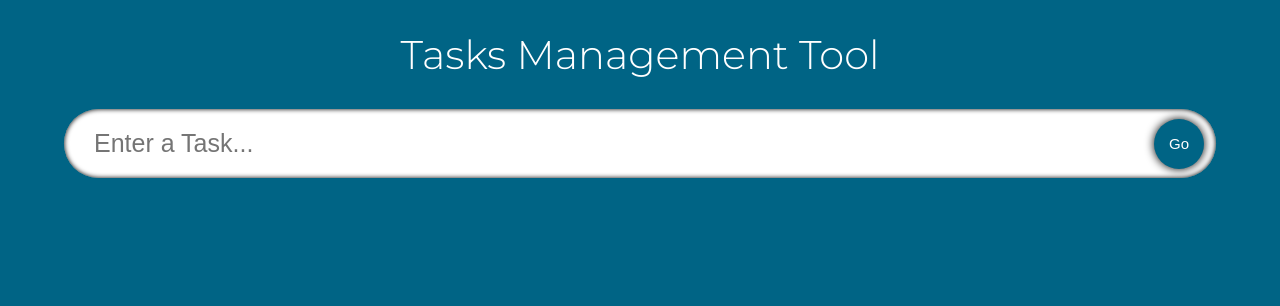
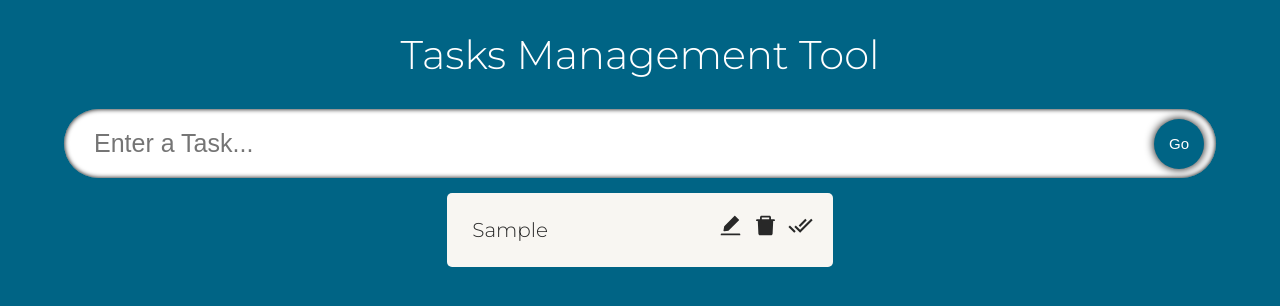
Before and after one commit to peterk6e/react-tasks-management, a React (Create React App) app: page / in a window 1280 px wide. Both pictures are taken after typing "Sample" into the empty fields and a click on the button "Go". Shown: the top 306 px of the page. Built offline with nearby package versions, Linux system fonts and the light colour scheme.

Commit message:
update main components

```diff
--- a/package.json
+++ b/package.json
@@ -12,6 +12,7 @@
     "@types/react-dom": "^18.0.5",
     "react": "^18.1.0",
     "react-dom": "^18.1.0",
+    "react-icons": "^4.3.1",
     "react-scripts": "5.0.1",
     "typescript": "^4.7.2",
     "web-vitals": "^2.1.4"
--- a/src/App.tsx
+++ b/src/App.tsx
@@ -1,6 +1,7 @@
 import { FC, FormEvent, useState } from "react";
 import { InputField } from "./components/InputField";
 import { Task } from "./model";
+import { TasksList } from "./components/TasksList";
 import "./App.css";
 
 const App: FC = () => {
@@ -22,6 +23,7 @@ const App: FC = () => {
     <div className="App">
       <span className="heading">Tasks Management Tool</span>
       <InputField task={task} setTask={setTask} handleAdd={handleAdd} />
+      <TasksList tasks={tasks} setTasks={setTasks}/>
     </div>
   );
 };
--- a/src/components/InputField.tsx
+++ b/src/components/InputField.tsx
@@ -1,16 +1,25 @@
-import { FormEvent } from "react";
+import { FormEvent, useRef } from "react";
 import "./styles.css";
 
 interface Props {
   task: string;
   setTask(task: string): void; //React.Dispatch<React.SetStateAction<string>>
-    handleAdd(e: FormEvent): void;
+  handleAdd(e: FormEvent): void;
 }
 
 export const InputField = ({ task, setTask, handleAdd }: Props) => {
+  const inputRef = useRef<HTMLInputElement>(null);
+
   return (
-    <form className="input" onSubmit={handleAdd}>
+    <form
+      className="input"
+      onSubmit={(e) => {
+        handleAdd(e);
+        inputRef.current?.blur(); // change Focus when press Enter
+      }}
+    >
       <input
+        ref={inputRef}
         type="input"
         value={task}
         onChange={(e) => setTask(e.target.value)}
--- /dev/null
+++ b/src/components/SingleTask.tsx
@@ -0,0 +1,76 @@
+import { FormEvent, useState, useRef, useEffect } from "react";
+import { Task } from "../model";
+import "./styles.css";
+import { AiFillEdit, AiFillDelete } from "react-icons/ai";
+import { MdDoneAll } from "react-icons/md";
+
+interface Props {
+  task: Task;
+  tasks: Task[];
+  setTasks: React.Dispatch<React.SetStateAction<Task[]>>;
+}
+
+export const SingleTask = ({ task, tasks, setTasks }: Props) => {
+  const [edit, setEdit] = useState<boolean>(false);
+  const [editText, setEditText] = useState<string>(task.task);
+
+  const handleDone = (id: number) => {
+    setTasks(
+      tasks.map((task) =>
+        task.id === id ? { ...task, isDone: !task.isDone } : task
+      )
+    );
+  };
+
+  const handleEdit = (e: FormEvent, id: number) => {
+    e.preventDefault();
+    setTasks(
+      tasks.map((task) => (task.id === id ? { ...task, task: editText } : task))
+    );
+    setEdit(false);
+  };
+
+  const handleDelete = (id: number) => {
+    setTasks(tasks.filter((task) => task.id !== id));
+  };
+
+  const inputRef = useRef<HTMLInputElement>(null);
+  useEffect(() => {
+    inputRef.current?.focus();
+  }, [edit]);
+
+  const done = task.isDone ? "task done" : "task";
+
+  return (
+    <form className={done} onSubmit={(e) => handleEdit(e, task.id)}>
+      {edit ? (
+        <input
+          ref={inputRef} //autoFocus
+          value={editText}
+          onChange={(e) => setEditText(e.target.value)}
+          className="edit-text"
+        />
+      ) : (
+        <span className="task-text">{task.task}</span>
+      )}
+      <div>
+        <span
+          className="icon"
+          onClick={() => {
+            if (!edit && !task.isDone) {
+              setEdit(!edit);
+            }
+          }}
+        >
+          <AiFillEdit />
+        </span>
+        <span className="icon" onClick={() => handleDelete(task.id)}>
+          <AiFillDelete />
+        </span>
+        <span className="icon" onClick={() => handleDone(task.id)}>
+          <MdDoneAll />
+        </span>
+      </div>
+    </form>
+  );
+};
--- /dev/null
+++ b/src/components/TasksList.tsx
@@ -0,0 +1,18 @@
+import { Task } from "../model";
+import { SingleTask } from "./SingleTask";
+import "./styles.css";
+
+interface Props {
+  tasks: Task[];
+  setTasks: React.Dispatch<React.SetStateAction<Task[]>>
+}
+
+export const TasksList = ({ tasks, setTasks }: Props) => {
+  return (
+    <div className="tasks">
+      {tasks.map((task: Task, key: number) => {
+        return <SingleTask task={task} tasks={tasks} key={key} setTasks={setTasks}/>
+      })}
+    </div>
+  );
+};
```
Also changed, not shown: 1 other file (tests, documents, lock files or other folders).
